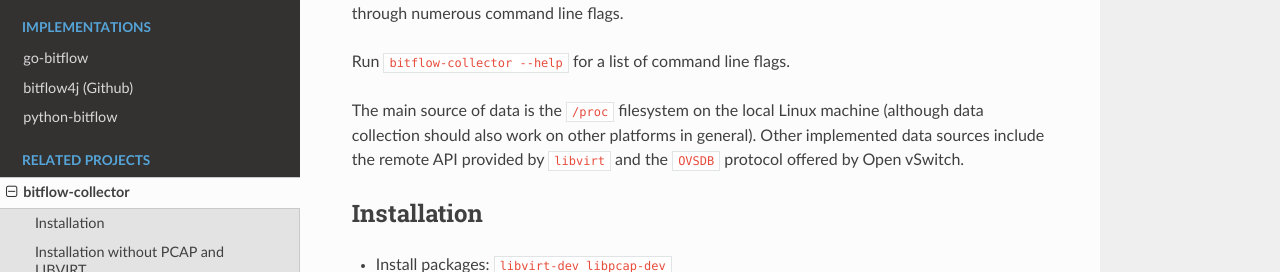
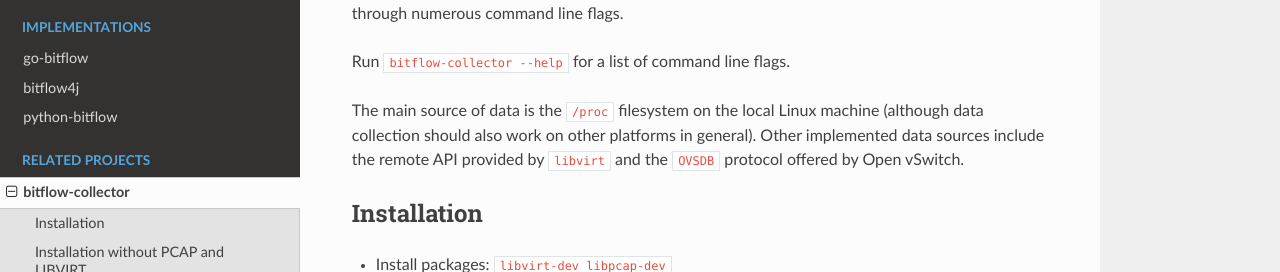
Before and after one commit to bitflow-stream/go-bitflow-collector, an MkDocs documentation site: the page built from docs/index.md, in a window 1280 px wide. Shown: the part 256-528 px from the top of the page. Built offline with MkDocs 1.6.1, drawn with Linux system fonts in a browser that asks for light colours; nearby versions of some CDN libraries.

Commit message:
Fixed Bitflow4j menu entry

```diff
--- a/mkdocs.yml
+++ b/mkdocs.yml
@@ -11,7 +11,7 @@
   - Naming Conventions: https://bitflow.readthedocs.io/en/latest/naming/
 - Implementations:
   - go-bitflow: https://bitflow.readthedocs.io/projects/go-bitflow/en/latest/
-  - bitflow4j (Github): https://github.com/bitflow-stream/bitflow4j
+  - bitflow4j: https://bitflow.readthedocs.io/projects/bitflow4j/en/latest/
   - python-bitflow: https://bitflow.readthedocs.io/projects/python-bitflow/en/latest/
 - Related Projects:
   - bitflow-collector: index.md
```
